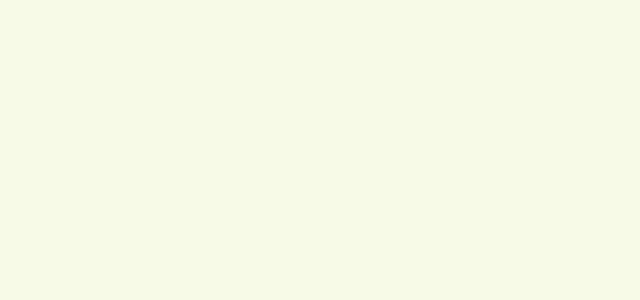
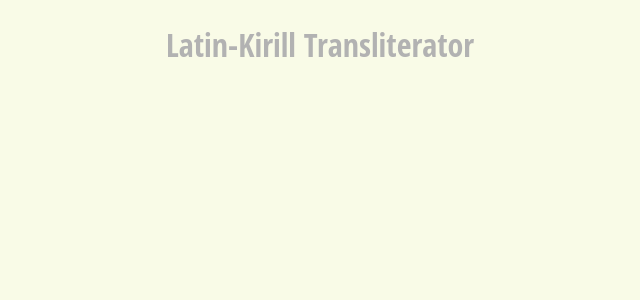
Before and after one commit to uabdirasul/transliterator, a React (Create React App) app: page / in a window 1280 px wide. Shown: the top 300 px of the page, without its empty margins (320-960 px from the left). Built offline with nearby package versions, Linux system fonts and the light colour scheme.

Commit message:
add header

```diff
--- a/src/App.js
+++ b/src/App.js
@@ -1,7 +1,12 @@
 import React, { Component } from "react";
+import Header from "./Layout/Header/Header";
 
 export default class App extends Component {
   render() {
-    return <div></div>;
+    return (
+      <React.Fragment>
+        <Header />
+      </React.Fragment>
+    );
   }
 }
--- /dev/null
+++ b/src/Layout/Header/Header.css
@@ -0,0 +1,6 @@
+.header__container {
+  display: flex;
+  flex-direction: column;
+  justify-content: center;
+  align-items: center;
+}
--- /dev/null
+++ b/src/Layout/Header/Header.js
@@ -0,0 +1,16 @@
+import React, { Component } from "react";
+import "./Header.css";
+
+class Header extends Component {
+  render() {
+    return (
+      <header>
+        <div className="container header__container">
+          <h1>Latin-Kirill Transliterator</h1>
+        </div>
+      </header>
+    );
+  }
+}
+
+export default Header;
```
